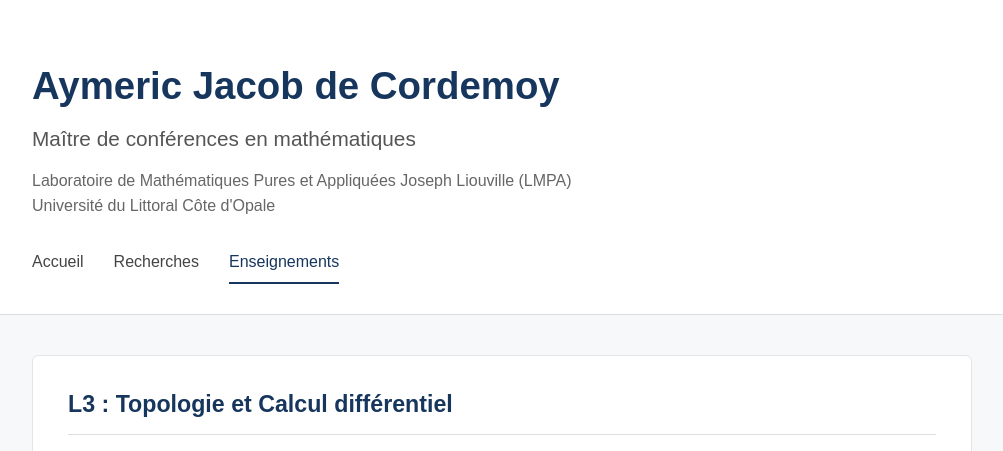
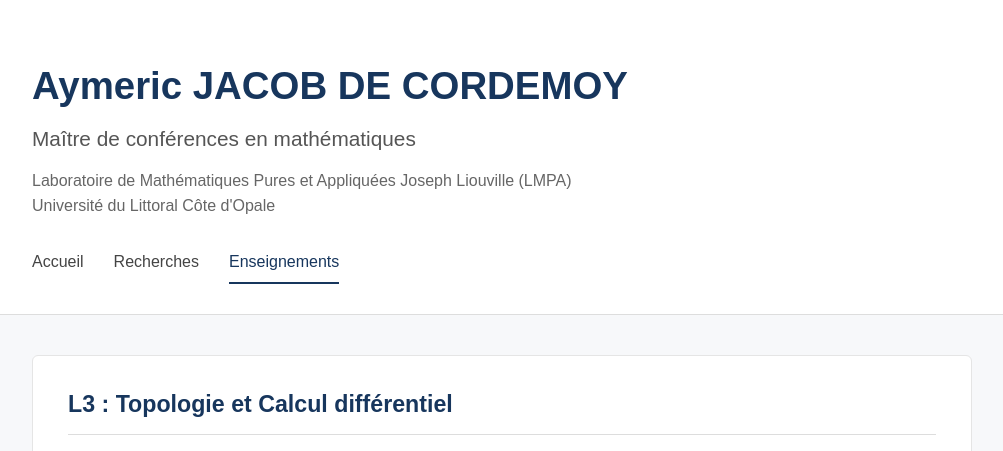
Before and after one commit to AymericJdC/AymericJdC.github.io, a plain HTML site: page enseignements.html in a window 1280 px wide. Shown: the top 451 px of the page, without its empty margins (138-1141 px from the left). Drawn offline with Linux system fonts and the light colour scheme.

Commit message:
Update enseignements.html

```diff
--- a/enseignements.html
+++ b/enseignements.html
@@ -8,7 +8,7 @@
     <title>Enseignements | Aymeric JACOB DE CORDEMOY</title>
 
     <meta name="description"
-          content="Enseignements d'Aymeric Jacob de Cordemoy, maître de conférences en mathématiques à l'Université du Littoral Côte d'Opale.">
+          content="Enseignements d'Aymeric JACOB DE CORDEMOY, maître de conférences en mathématiques à l'Université du Littoral Côte d'Opale.">
 
     <link rel="stylesheet" href="style.css">
 </head>
@@ -20,7 +20,7 @@
 
     <div class="header-content">
 
-        <h1>Aymeric Jacob de Cordemoy</h1>
+        <h1>Aymeric JACOB DE CORDEMOY</h1>
 
         <p class="position">
             Maître de conférences en mathématiques
```
